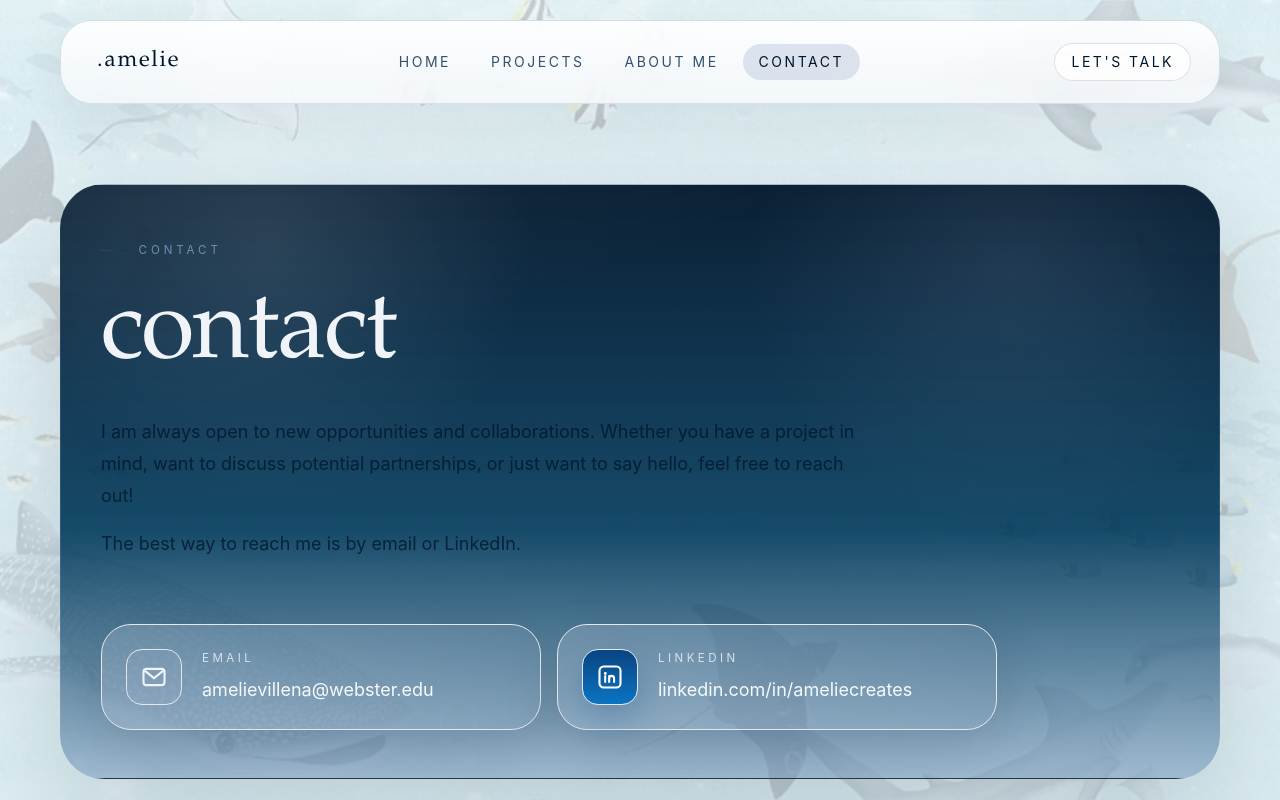
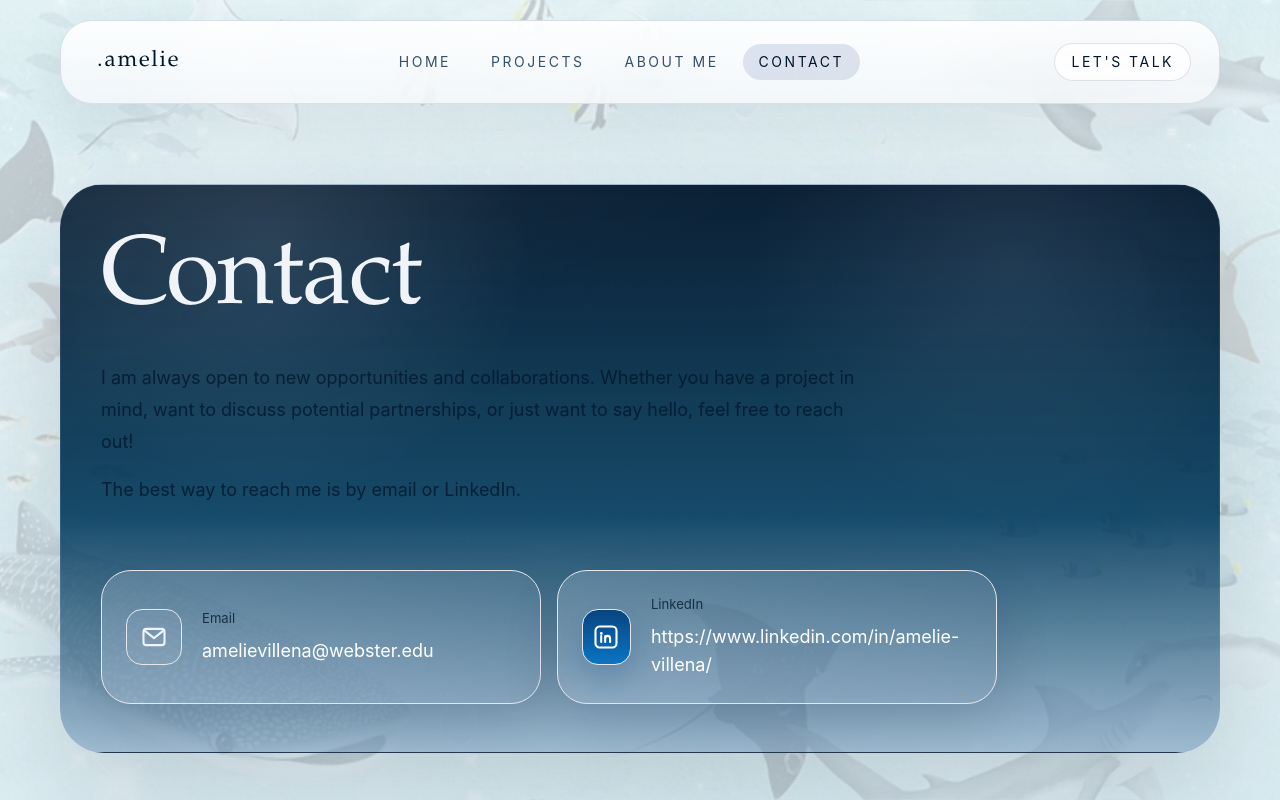
Before and after one commit to risabbhandari/client-portfolio-website, a Next.js app: page /contact in a window 1280 px wide. Shown: the top 800 px of the page. Built offline with nearby package versions, Linux system fonts and the light colour scheme.

Commit message:
minimized the number of layers

```diff
--- a/src/app/about-me/page.tsx
+++ b/src/app/about-me/page.tsx
@@ -201,13 +201,9 @@ export default function AboutPage() {
     <section className="layout-shell section-space pt-12">
       <div className="page-shell px-6 py-10 sm:px-8 lg:px-10 lg:py-12">
         <div className="relative z-10">
-          <Reveal amount={0.24} distance={34}>
-            <span className="eyebrow">about me</span>
-          </Reveal>
-
           <Reveal delay={0.05} amount={0.24} distance={38}>
-            <h1 className="mt-7 max-w-5xl text-balance font-serif text-6xl leading-[0.92] text-mist sm:text-7xl lg:text-[6.1rem]">
-              about me
+            <h1 className="max-w-5xl text-balance font-serif text-6xl leading-[0.92] text-mist sm:text-7xl lg:text-[6.1rem]">
+              About Me
             </h1>
           </Reveal>
 
@@ -253,9 +249,8 @@ export default function AboutPage() {
           <Reveal delay={0.12} amount={0.18} distance={30}>
             <div className="section-divider mt-16">
               <div className="blue-panel blue-panel-muted px-8 py-8 sm:px-10 sm:py-10">
-                <span className="eyebrow">skills</span>
-                <h2 className="mt-5 font-serif text-4xl leading-[0.98] text-mist sm:text-5xl">
-                  skills
+                <h2 className="font-serif text-4xl leading-[0.98] text-mist sm:text-5xl">
+                  Skills
                 </h2>
 
                 <div className="mt-8 grid gap-4 sm:grid-cols-2 xl:grid-cols-3">
--- a/src/app/contact/page.tsx
+++ b/src/app/contact/page.tsx
@@ -22,10 +22,10 @@ const contactMethods: ContactMethod[] = [
     value: "amelievillena@webster.edu"
   },
   {
-    href: "https://www.linkedin.com/in/ameliecreates/",
+    href: "https://www.linkedin.com/in/amelie-villena/",
     icon: "linkedin",
     label: "LinkedIn",
-    value: "linkedin.com/in/ameliecreates"
+    value: "https://www.linkedin.com/in/amelie-villena/"
   }
 ];
 
@@ -77,18 +77,14 @@ export default function ContactPage() {
     <section className="layout-shell section-space pt-12">
       <div className="page-shell px-6 py-10 sm:px-8 lg:px-10 lg:py-12">
         <div className="relative z-10">
-          <Reveal amount={0.24} distance={34}>
-            <span className="eyebrow">contact</span>
-          </Reveal>
-
           <Reveal delay={0.05} amount={0.24} distance={38}>
-            <h1 className="mt-7 max-w-5xl text-balance font-serif text-6xl leading-[0.92] text-mist sm:text-7xl lg:text-[6.1rem]">
-              contact
+            <h1 className="max-w-5xl text-balance font-serif text-6xl leading-[0.92] text-mist sm:text-7xl lg:text-[6.1rem]">
+              Contact
             </h1>
           </Reveal>
 
           <Reveal delay={0.1} amount={0.28} distance={34}>
-            <div className="mt-8 max-w-3xl space-y-4 text-lg leading-8 text-[#ced8e4]">
+            <div className="mt-8 max-w-3xl space-y-4 text-lg leading-8 text-white">
               <p>
                 I am always open to new opportunities and collaborations.
                 Whether you have a project in mind, want to discuss potential
@@ -111,10 +107,10 @@ export default function ContactPage() {
                 >
                   <ContactIcon icon={method.icon} />
                   <div>
-                    <p className="text-[0.72rem] uppercase tracking-[0.3em] text-[#d8e2ee]">
+                    <p className="text-[0.82rem] text-white/88">
                       {method.label}
                     </p>
-                    <p className="mt-2 text-base text-[#f5f9fc] sm:text-lg">
+                    <p className="mt-2 text-base text-white sm:text-lg">
                       {method.value}
                     </p>
                   </div>
--- a/src/app/projects/page.tsx
+++ b/src/app/projects/page.tsx
@@ -14,35 +14,21 @@ export default function ProjectsPage() {
     <section className="layout-shell section-space pt-12">
       <div className="page-shell px-6 py-10 sm:px-8 lg:px-10 lg:py-12">
         <div className="relative z-10">
-          <Reveal amount={0.24} distance={34}>
-            <span className="eyebrow">projects</span>
-          </Reveal>
-
           <Reveal delay={0.05} amount={0.24} distance={38}>
-            <h1 className="mt-7 max-w-5xl text-balance font-serif text-6xl leading-[0.92] text-mist sm:text-7xl lg:text-[6.2rem]">
-              projects
+            <h1 className="max-w-5xl text-balance font-serif text-6xl leading-[0.92] text-mist sm:text-7xl lg:text-[6.2rem]">
+              Projects
             </h1>
           </Reveal>
 
           <Reveal delay={0.1} amount={0.28} distance={34}>
-            <div className="blue-panel blue-panel-surface mt-8 max-w-4xl px-8 py-8">
-              <p className="max-w-3xl text-lg leading-8 text-[#d2dbeb]">
+            <p className="mt-8 max-w-3xl text-lg leading-8 text-white">
               I help brands, artists, and story-led teams build motion pieces
               that feel elegant, emotionally clear, and cohesive across edit,
               sound, and design.
             </p>
-            </div>
           </Reveal>
 
-          <div className="section-divider mt-24">
-            <Reveal amount={0.18} distance={28}>
-              <div className="blue-panel blue-panel-muted max-w-3xl px-8 py-8">
-                <p className="text-[0.72rem] uppercase tracking-[0.32em] text-[#eef4fa]">
-                  Click a category to open the work inside it.
-                </p>
-              </div>
-            </Reveal>
-
+          <div className="section-divider mt-14">
             <div className="mt-10">
               <ExpandableProjectList items={projectCategories} />
             </div>
@@ -50,21 +36,15 @@ export default function ProjectsPage() {
 
           <Reveal delay={0.18} amount={0.22} distance={34}>
             <div className="blue-panel blue-panel-frost mt-28 px-8 py-10 xl:px-10 xl:py-12">
-              <div className="grid gap-8 lg:grid-cols-[0.42fr_0.58fr]">
               <div>
-                  <span className="eyebrow">.say hello</span>
-                </div>
-
-                <div>
-                  <h2 className="font-serif text-4xl leading-[1] text-mist sm:text-5xl lg:text-[3.6rem]">
-                    i&apos;m open for freelance projects, feel free to email me to
-                    see how can we collaborate
+                <h2 className="max-w-4xl font-serif text-4xl leading-[1] text-mist sm:text-5xl lg:text-[3.6rem]">
+                  I&apos;m open for freelance projects. Feel free to email me to
+                  see how we can collaborate.
                 </h2>
                 <div className="mt-8">
                   <Link className="secondary-button" href="/contact">
                     Contact Me
                   </Link>
-                  </div>
                 </div>
               </div>
             </div>
--- a/src/components/projects/expandable-project-list.tsx
+++ b/src/components/projects/expandable-project-list.tsx
@@ -251,7 +251,7 @@ export function ExpandableProjectList({ items }: ExpandableProjectListProps) {
                   <div className="mt-8 border-t border-[#d2dbeb]/16 pt-8">
                     <div className="mb-6 flex flex-wrap items-center justify-between gap-4">
                       <p className="text-[0.72rem] uppercase tracking-[0.32em] text-[#94a2bf]">
-                        selected work
+                        Selected Work
                       </p>
                       <div className="flex flex-wrap gap-2">
                         {item.highlights.map((highlight) => (
--- a/src/components/sections/home-stacked-showcase.tsx
+++ b/src/components/sections/home-stacked-showcase.tsx
@@ -26,7 +26,7 @@ export function HomeStackedShowcase() {
           <Reveal delay={0.06} amount={0.24} distance={42}>
             <div className="mt-10 space-y-2">
               <p className="text-[0.92rem] uppercase tracking-[0.3em] text-[#94a2bf]">
-                creative portfolio
+                Creative Portfolio
               </p>
               <h1 className="max-w-4xl text-balance font-serif text-5xl leading-[0.9] text-mist sm:text-6xl">
                 {heroLines[0]}
@@ -52,8 +52,7 @@ export function HomeStackedShowcase() {
         <div className="mt-24">
           <Reveal amount={0.18} distance={30}>
             <div className="blue-panel blue-panel-mist px-6 py-8 sm:px-8 sm:py-10">
-              <span className="eyebrow">.about</span>
-              <p className="mt-8 max-w-4xl font-serif text-3xl leading-[1.08] text-mist sm:text-4xl">
+              <p className="max-w-4xl font-serif text-3xl leading-[1.08] text-mist sm:text-4xl">
                 {aboutPhilosophy}
               </p>
               <div className="mt-10">
@@ -67,10 +66,9 @@ export function HomeStackedShowcase() {
 
         <Reveal delay={0.14} amount={0.18} distance={28}>
           <div className="blue-panel blue-panel-surface mt-24 px-6 py-8 sm:px-8 sm:py-10">
-            <span className="eyebrow">.say hello</span>
-            <h2 className="mt-7 max-w-3xl font-serif text-4xl leading-[1] text-mist sm:text-5xl">
-              i&apos;m open for freelance projects, feel free to email me to see
-              how can we collaborate
+            <h2 className="max-w-3xl font-serif text-4xl leading-[1] text-mist sm:text-5xl">
+              I&apos;m open for freelance projects. Feel free to email me to see
+              how we can collaborate.
             </h2>
             <div className="mt-8">
               <Link className="secondary-button" href={contactLinks[0]?.href ?? "/contact"}>
@@ -100,7 +98,7 @@ export function HomeStackedShowcase() {
                 <Reveal delay={0.06} amount={0.3} distance={40}>
                   <div className="mt-10 max-w-6xl space-y-3">
                     <p className="text-[0.94rem] uppercase tracking-[0.32em] text-[#94a2bf]">
-                      creative portfolio
+                      Creative Portfolio
                     </p>
                     <h1 className="max-w-6xl text-balance font-serif text-[5.7rem] leading-[0.9] text-mist xl:text-[6.8rem]">
                       {heroLines[0]}
@@ -121,13 +119,7 @@ export function HomeStackedShowcase() {
         />
 
         <div className="section-space pt-16">
-          <div className="grid gap-10 xl:grid-cols-[0.42fr_0.58fr]">
-            <Reveal amount={0.18} distance={32}>
-              <div className="blue-panel blue-panel-mist h-full px-8 py-10">
-                <span className="eyebrow">.about</span>
-              </div>
-            </Reveal>
-
+          <div>
             <Reveal delay={0.06} amount={0.18} distance={36}>
               <div className="blue-panel blue-panel-frost px-8 py-10">
                 <p className="max-w-4xl font-serif text-[2.45rem] leading-[1.05] text-mist xl:text-[3.2rem]">
@@ -144,15 +136,10 @@ export function HomeStackedShowcase() {
 
           <Reveal delay={0.14} amount={0.18} distance={34}>
             <div className="blue-panel blue-panel-surface mt-28 px-8 py-10 xl:px-10 xl:py-12">
-              <div className="grid gap-8 lg:grid-cols-[0.42fr_0.58fr]">
-                <div>
-                  <span className="eyebrow">.say hello</span>
-                </div>
-
               <div>
                 <h2 className="max-w-4xl font-serif text-5xl leading-[0.98] text-mist xl:text-[5.8rem]">
-                    i&apos;m open for freelance projects, feel free to email me
-                    to see how can we collaborate
+                  I&apos;m open for freelance projects. Feel free to email me to
+                  see how we can collaborate.
                 </h2>
                 <div className="mt-10">
                   <Link
@@ -164,7 +151,6 @@ export function HomeStackedShowcase() {
                 </div>
               </div>
             </div>
-            </div>
           </Reveal>
         </div>
       </section>
--- a/src/data/site.ts
+++ b/src/data/site.ts
@@ -347,8 +347,8 @@ export const strengths = [
 export const contactLinks = [
   {
     label: "Email",
-    value: "hello@amelie.studio",
-    href: "mailto:hello@amelie.studio"
+    value: "amelievillena@webster.edu",
+    href: "mailto:amelievillena@webster.edu"
   },
   {
     label: "Instagram",
@@ -362,8 +362,8 @@ export const contactLinks = [
   },
   {
     label: "LinkedIn",
-    value: "linkedin.com/in/ameliecreates",
-    href: "https://www.linkedin.com/in/ameliecreates/"
+    value: "https://www.linkedin.com/in/amelie-villena/",
+    href: "https://www.linkedin.com/in/amelie-villena/"
   }
 ];
 
```
Lines whose indentation alone changed are shown as unchanged.
